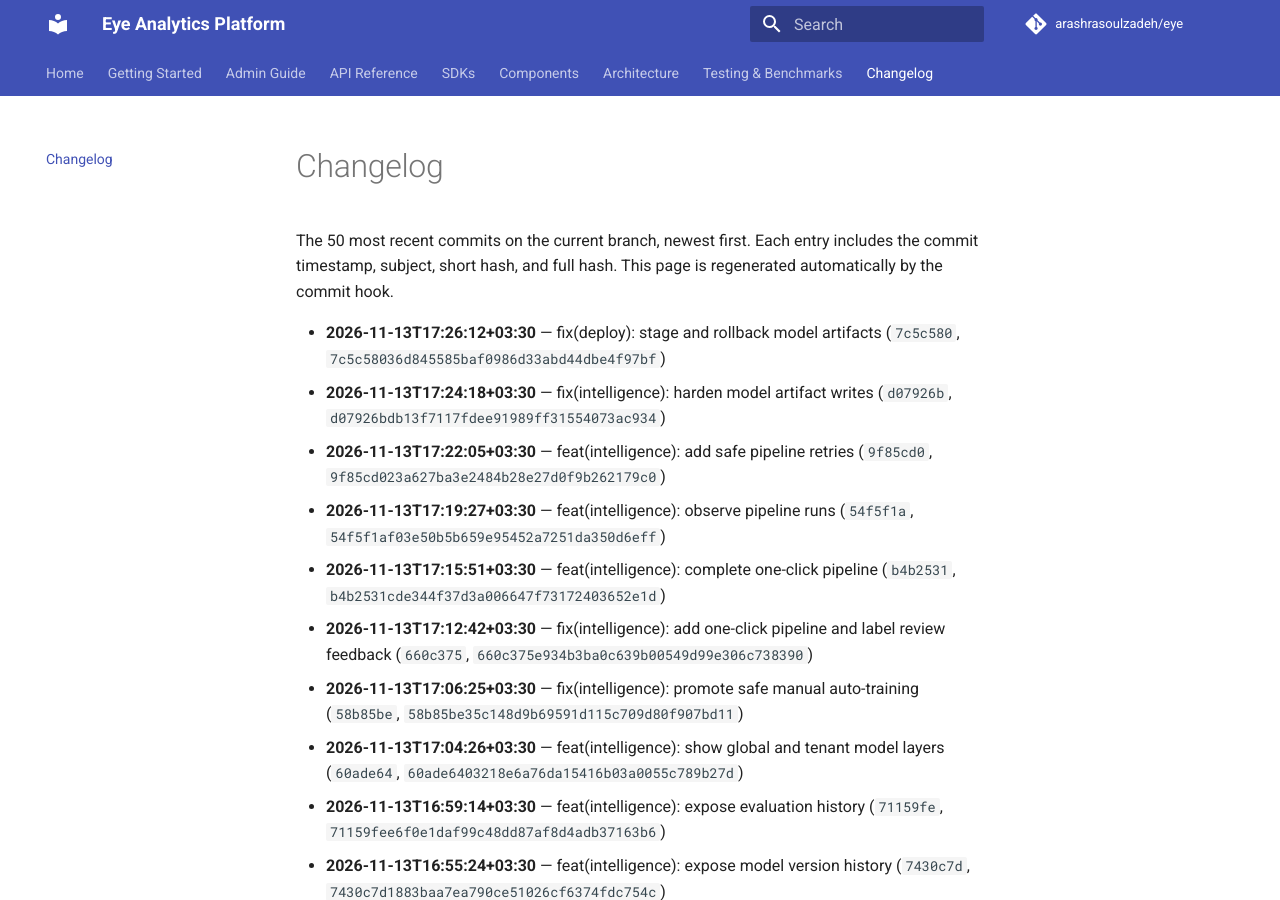
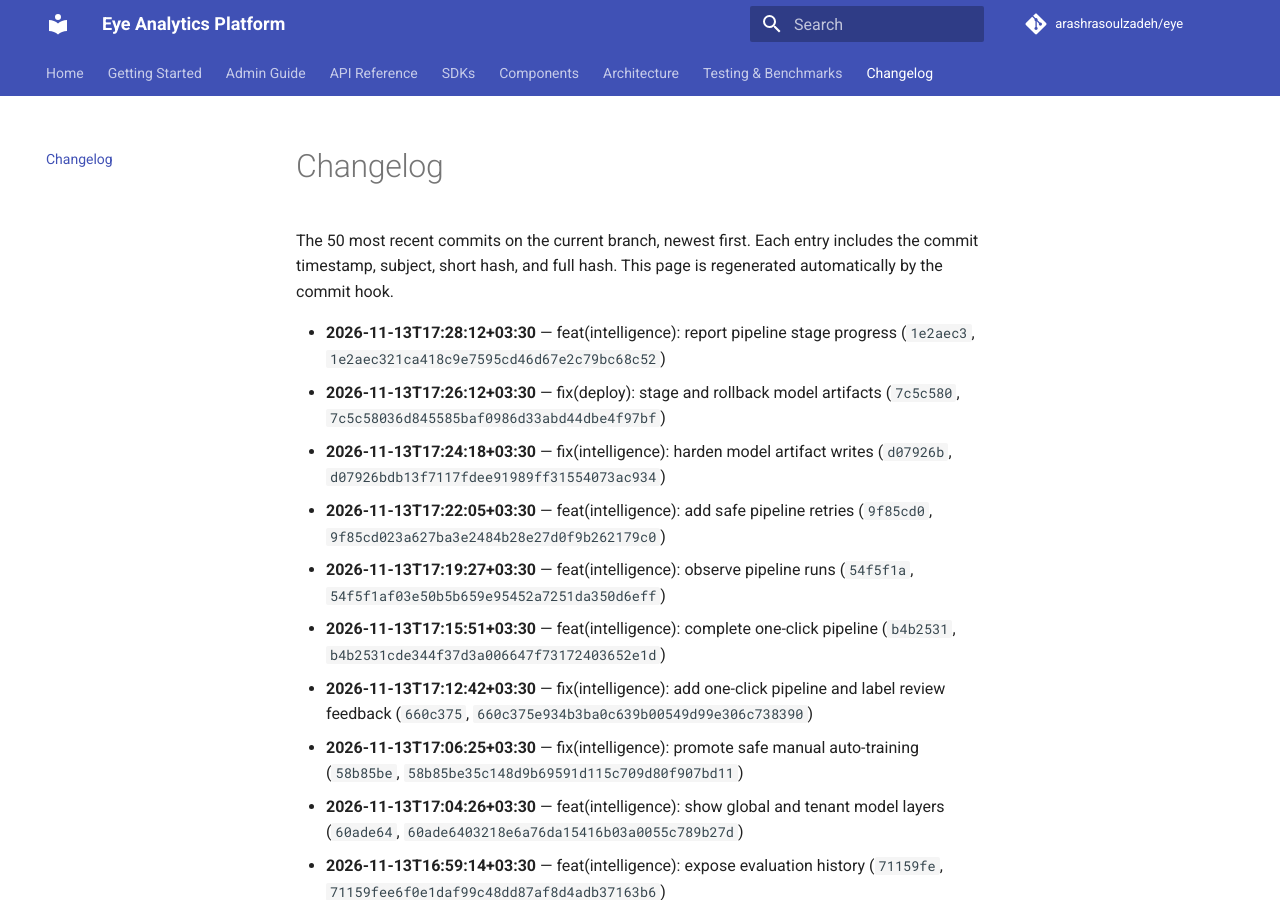
Before and after one commit to arashrasoulzadeh/eye, an MkDocs documentation site: the page built from docs/changelog.md, in a window 1280 px wide and 900 px high. Built offline with MkDocs 1.6.1 and Material for MkDocs 9.7.7, drawn with Linux system fonts in a browser that asks for light colours; comment, search, counter and statistics services are not loaded; some of the changed text lies outside the part shown.

```diff
--- a/docs/changelog.md
+++ b/docs/changelog.md
@@ -2,6 +2,7 @@
 
 The 50 most recent commits on the current branch, newest first. Each entry includes the commit timestamp, subject, short hash, and full hash. This page is regenerated automatically by the commit hook.
 
+- **2026-11-13T17:28:12+03:30** — feat(intelligence): report pipeline stage progress (`1e2aec3`, `1e2aec321ca418c9e7595cd46d67e2c79bc68c52`)
 - **2026-11-13T17:26:12+03:30** — fix(deploy): stage and rollback model artifacts (`7c5c580`, `7c5c58036d845585baf0986d33abd44dbe4f97bf`)
 - **2026-11-13T17:24:18+03:30** — fix(intelligence): harden model artifact writes (`d07926b`, `d07926bdb13f7117fdee91989ff31554073ac934`)
 - **2026-11-13T17:22:05+03:30** — feat(intelligence): add safe pipeline retries (`9f85cd0`, `9f85cd023a627ba3e2484b28e27d0f9b262179c0`)
```
Also changed, not shown: other parts of docs/changelog.md (+0 -1 lines), deploy/PRODUCTION.md (+5 -1 lines).
